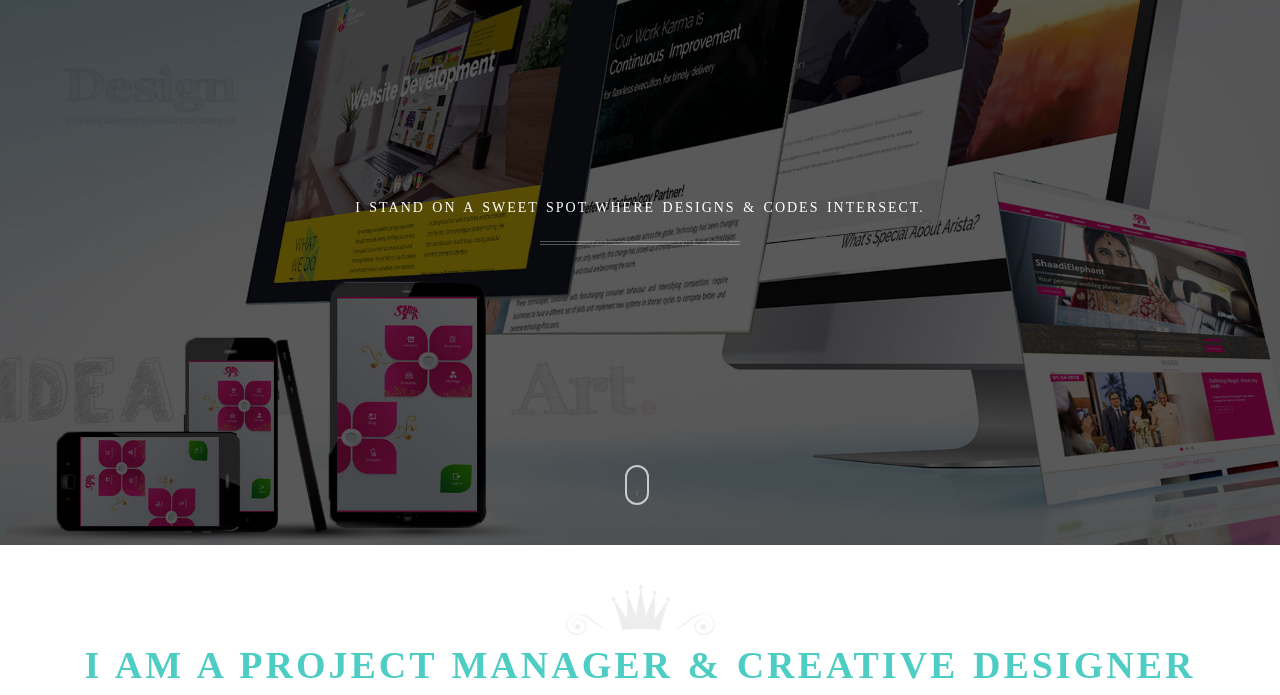
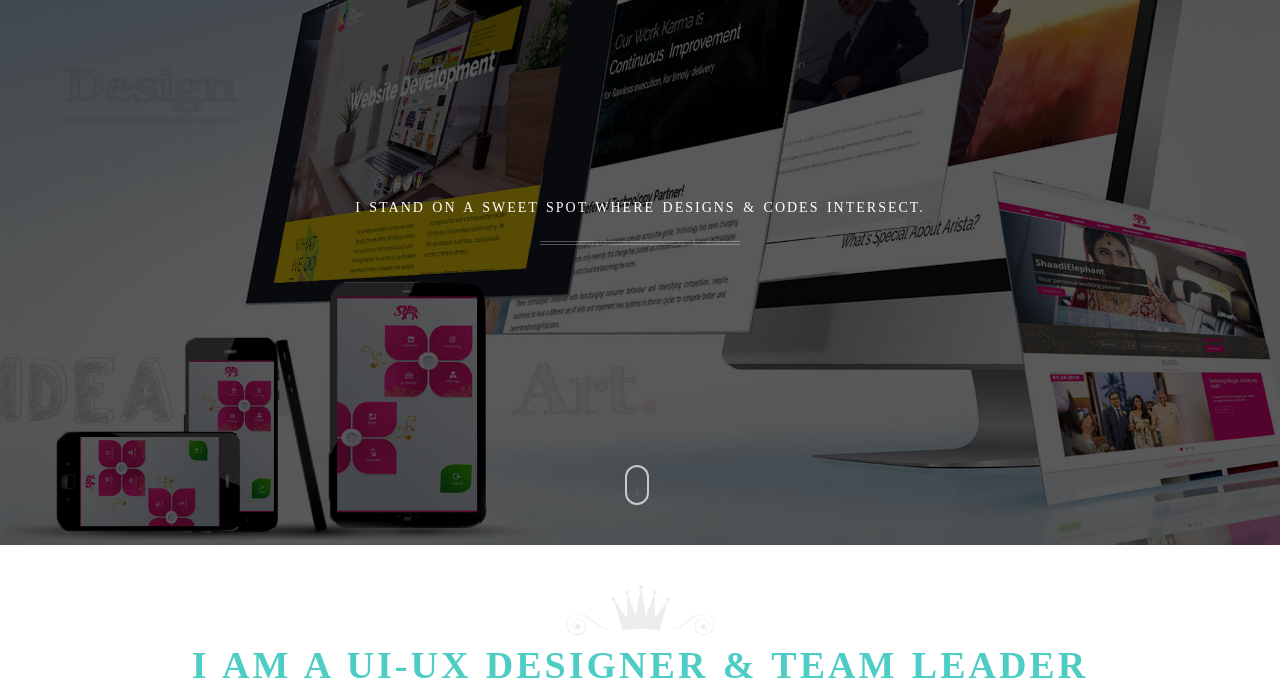
Before and after one commit to minaljdoshi/mysite, a plain HTML site: page index.html in a window 1280 px wide. Shown: the part 105-800 px from the top of the page. Drawn offline with nearby package versions, Linux system fonts and the light colour scheme.

Commit message:
Update index.html

```diff
--- a/index.html
+++ b/index.html
@@ -87,7 +87,7 @@
 					<div class="col-md-12">
 						<div class="section-title st-center">
 
-							<p>I am a Project Manager & creative Designer</p>
+							<p>I am a UI-UX Designer & Team Leader</p>
 						</div>
 						<div class="row">
                         <div class="col-md-8">
```
